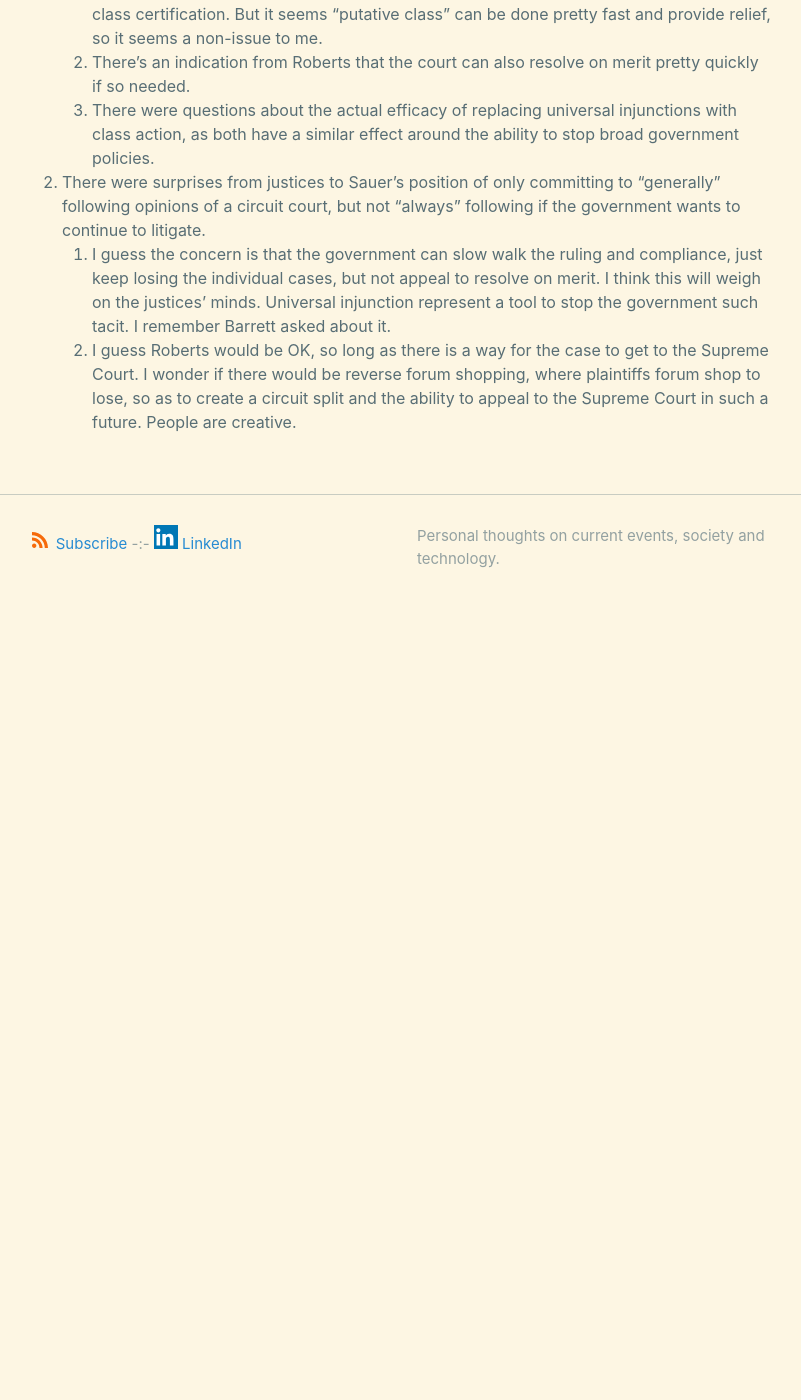
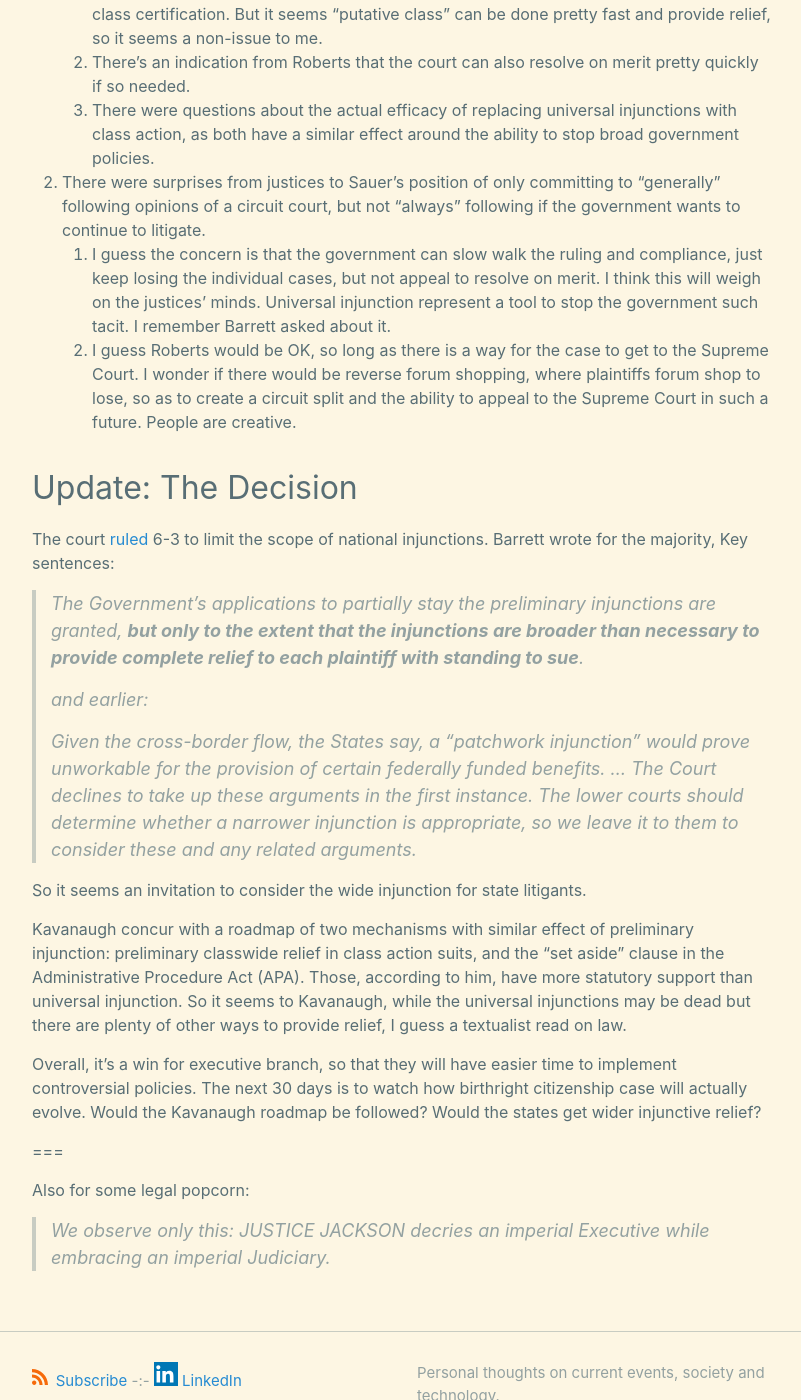
Before and after one commit to xianxu/xianxu.github.io, a Jekyll site: the page built from _posts/2025-05-11-birthright-citizenship.markdown, in a window 1280 px wide and 1400 px high, scrolled down 3576 px. Shown: the whole window, without its empty margins (238-1039 px from the left). Built offline with Jekyll 4.4.1, drawn with Linux system fonts in a browser that asks for light colours; comment, search, counter and statistics services are not loaded; before the commit the page ends 4206 px from its top, so only the background shows below that.

Commit message:
Sync latest _posts from remote land

```diff
--- a/_posts/2025-05-11-birthright-citizenship.markdown
+++ b/_posts/2025-05-11-birthright-citizenship.markdown
@@ -70,3 +70,27 @@ On the procedural ground:
 2. There were surprises from justices to Sauer's position of only committing to "generally" following opinions of a circuit court, but not "always" following if the government wants to continue to litigate.
     1. I guess the concern is that the government can slow walk the ruling and compliance, just keep losing the individual cases, but not appeal to resolve on merit. I think this will weigh on the justices' minds. Universal injunction represent a tool to stop the government such tacit. I remember Barrett asked about it.
     2. I guess Roberts would be OK, so long as there is a way for the case to get to the Supreme Court. I wonder if there would be reverse forum shopping, where plaintiffs forum shop to lose, so as to create a circuit split and the ability to appeal to the Supreme Court in such a future. People are creative.
+
+## Update: The Decision
+
+The court [ruled](https://www.supremecourt.gov/opinions/24pdf/24a884_8n59.pdf) 6-3 to limit the scope of national injunctions. Barrett wrote for the majority, Key sentences:
+
+> The Government’s applications to partially stay the preliminary injunctions are granted, **but only to the extent that the injunctions are broader than necessary to provide complete relief to each plaintiff with standing to sue**.
+>
+> and earlier:
+>
+> Given the cross-border flow, the States say, a “patchwork injunction” would prove unworkable for the provision of certain federally funded benefits.
+> ...
+> The Court declines to take up these arguments in the first instance. The lower courts should determine whether a narrower injunction is appropriate, so we leave it to them to consider these and any related arguments.
+
+So it seems an invitation to consider the wide injunction for state litigants.
+
+Kavanaugh concur with a roadmap of two mechanisms with similar effect of preliminary injunction: preliminary classwide relief in class action suits, and the "set aside" clause in the Administrative Procedure Act (APA). Those, according to him, have more statutory support than universal injunction. So it seems to Kavanaugh, while the universal injunctions may be dead but there are plenty of other ways to provide relief, I guess a textualist read on law.
+
+Overall, it's a win for executive branch, so that they will have easier time to implement controversial policies. The next 30 days is to watch how birthright citizenship case will actually evolve. Would the Kavanaugh roadmap be followed? Would the states get wider injunctive relief?
+
+===
+
+Also for some legal popcorn:
+
+> We observe only this: JUSTICE JACKSON decries an imperial Executive while embracing an imperial Judiciary.
```
